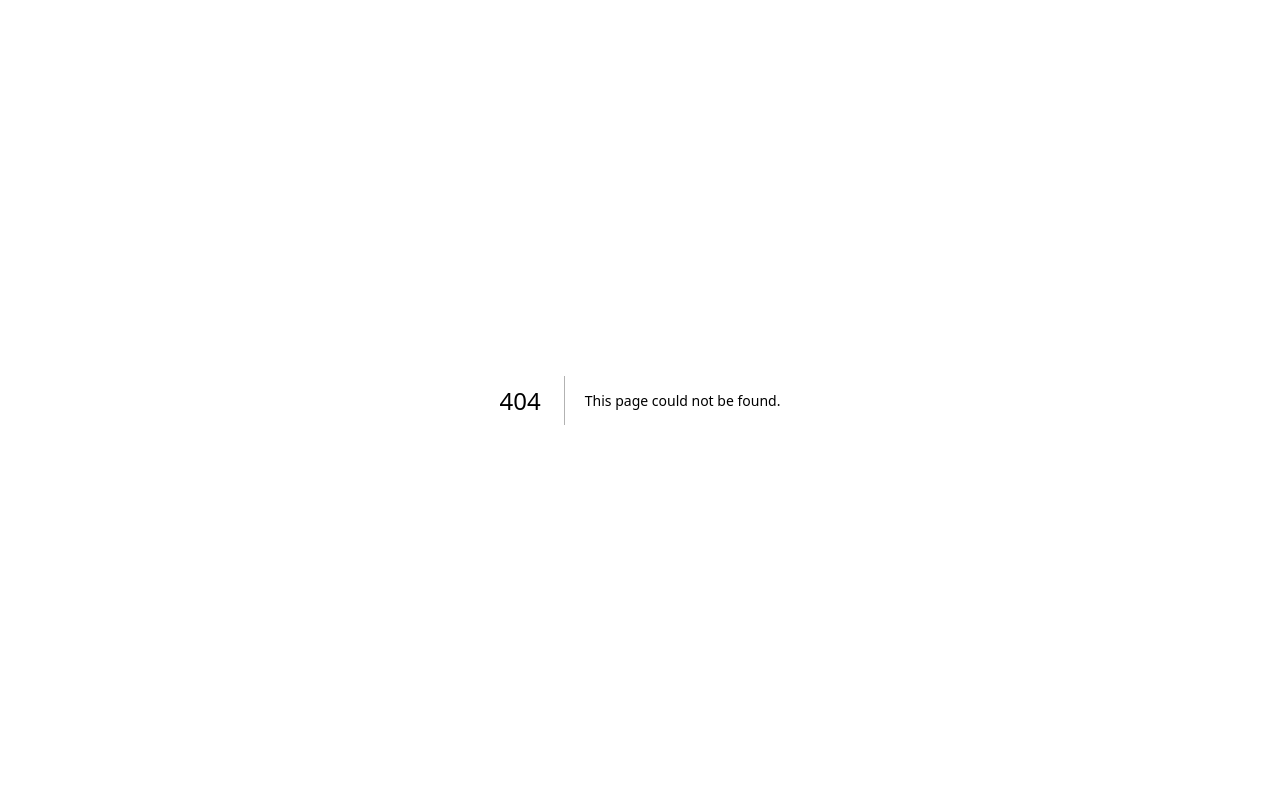
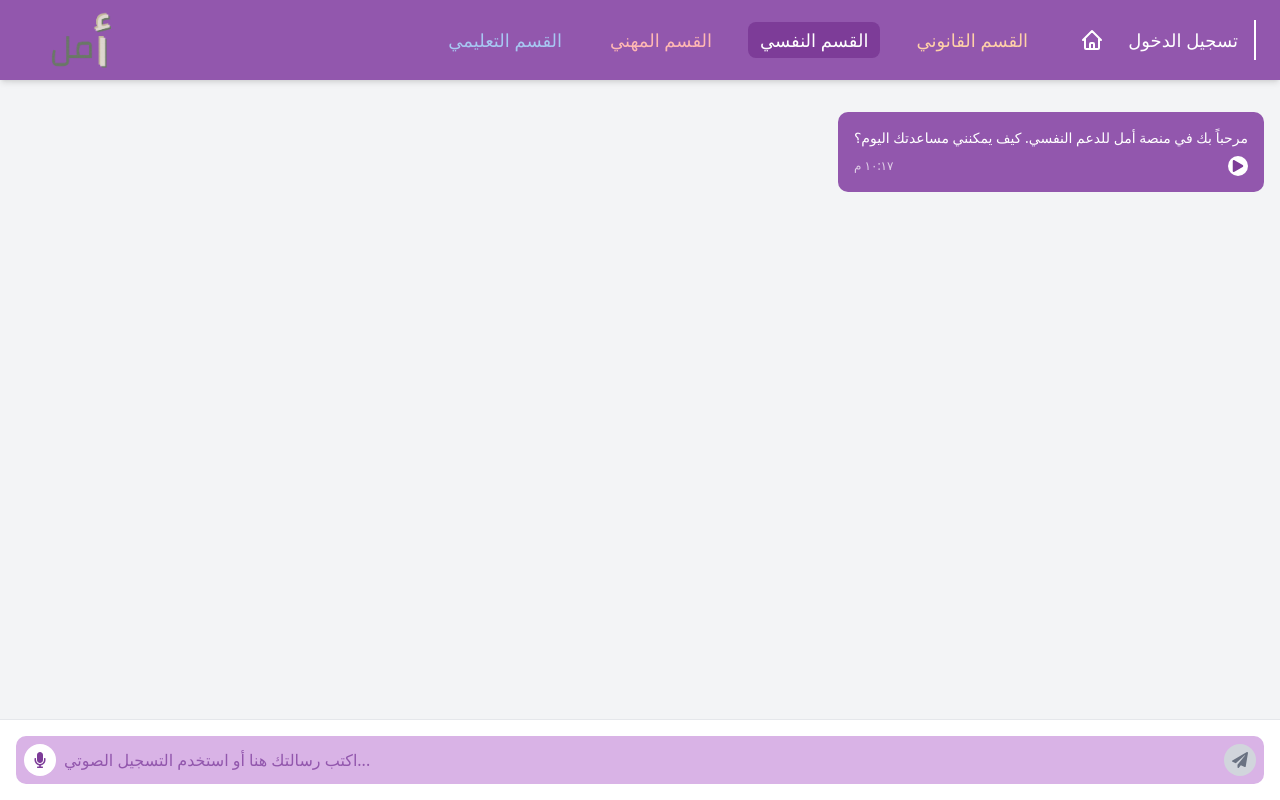
Before and after one commit to eyadai19/amal, a Next.js app: page /psychological in a window 1280 px wide. Before the commit this address had no page. Built offline with nearby package versions, Linux system fonts and the light colour scheme; no server answers.

Commit message:
دعم النفسي

```diff
--- /dev/null
+++ b/src/app/psychological/page.tsx
@@ -0,0 +1,9 @@
+import PsychologicalSupport from "@/components/PsychologicalPage";
+
+export default function lettersPage() {
+	return (
+		<div>
+			<PsychologicalSupport />
+		</div>
+	);
+}
--- /dev/null
+++ b/src/components/PsychologicalPage.tsx
@@ -0,0 +1,238 @@
+"use client";
+
+import { useEffect, useRef, useState } from "react";
+import {
+	FaMicrophone,
+	FaPaperPlane,
+	FaPause,
+	FaPlay,
+	FaStop,
+} from "react-icons/fa";
+import AmalNavbar from "./amalNavbar";
+
+type Message = {
+	id: string;
+	text: string;
+	sender: "user" | "bot";
+	timestamp: Date;
+};
+
+export default function PsychologicalSupport() {
+	const [messages, setMessages] = useState<Message[]>([
+		{
+			id: "1",
+			text: "مرحباً بك في منصة أمل للدعم النفسي. كيف يمكنني مساعدتك اليوم؟",
+			sender: "bot",
+			timestamp: new Date(),
+		},
+	]);
+	const [inputText, setInputText] = useState("");
+	const [isRecording, setIsRecording] = useState(false);
+	const [isPlaying, setIsPlaying] = useState(false);
+	const [activeAudioId, setActiveAudioId] = useState<string | null>(null);
+	const audioRefs = useRef<{ [key: string]: HTMLAudioElement | null }>({});
+
+	// هذه الدالة تحاكي استدعاء API للدعم النفسي
+	// في التطبيق الحقيقي، ستستبدل هذه الدالة باستدعاء حقيقي للباكند
+	const getPsychologicalResponse = async (
+		userMessage: string,
+	): Promise<string> => {
+		// محاكاة استجابة من API مع ردود عشوائية
+		const responses = [
+			"أنا هنا لأسمعك. أخبرني المزيد عن ما تشعر به.",
+			"يبدو أنك تمر بوقت صعب. تذكر أن مشاعرك مشروعة ومهمة.",
+			"شكراً لمشاركتي هذا. هل يمكنك أن تصف لي شعورك بمزيد من التفاصيل؟",
+			"أنا أفهم أن هذا قد يكون صعباً عليك. أنت لست وحدك في هذا.",
+			"مشاعرك مهمة جداً. دعنا نستكشف هذا الشعور معاً.",
+			"أنا أسمعك وأقدّر صراحتك. الحياة قد تكون صعبة أحياناً ولكن هناك دائماً أمل.",
+		];
+
+		// محاكاة تأخير الشبكة
+		await new Promise((resolve) =>
+			setTimeout(resolve, 1000 + Math.random() * 2000),
+		);
+
+		return responses[Math.floor(Math.random() * responses.length)];
+	};
+
+	const handleSendMessage = async () => {
+		if (!inputText.trim()) return;
+
+		// إضافة رسالة المستخدم
+		const userMessage: Message = {
+			id: Date.now().toString(),
+			text: inputText,
+			sender: "user",
+			timestamp: new Date(),
+		};
+		setMessages((prev) => [...prev, userMessage]);
+		setInputText("");
+
+		// الحصول على رد من البوت
+		const botResponseText = await getPsychologicalResponse(inputText);
+		const botMessage: Message = {
+			id: Date.now().toString(),
+			text: botResponseText,
+			sender: "bot",
+			timestamp: new Date(),
+		};
+		setMessages((prev) => [...prev, botMessage]);
+	};
+
+	const handleKeyPress = (e: React.KeyboardEvent) => {
+		if (e.key === "Enter" && !e.shiftKey) {
+			e.preventDefault();
+			handleSendMessage();
+		}
+	};
+
+	const toggleRecording = () => {
+		// هنا سيتم تنفيذ منطق التسجيل الصوتي
+		setIsRecording(!isRecording);
+
+		if (!isRecording) {
+			// محاكاة عملية التسجيل
+			console.log("بدء التسجيل...");
+		} else {
+			// محاكاة تحويل الصوت إلى نص
+			setTimeout(() => {
+				const recordedText = "هذا نص محاكى من الصوت المسجل";
+				setInputText(recordedText);
+			}, 1500);
+		}
+	};
+
+	const toggleAudioPlayback = (messageId: string) => {
+		const audio = audioRefs.current[messageId];
+
+		if (!audio) {
+			// محاكاة تحويل النص إلى كلام
+			const audioUrl = `https://example.com/tts?text=${encodeURIComponent(
+				messages.find((m) => m.id === messageId)?.text || "",
+			)}`;
+
+			const newAudio = new Audio(audioUrl);
+			audioRefs.current[messageId] = newAudio;
+
+			newAudio.onplay = () => {
+				setIsPlaying(true);
+				setActiveAudioId(messageId);
+			};
+
+			newAudio.onpause = () => {
+				setIsPlaying(false);
+				setActiveAudioId(null);
+			};
+
+			newAudio.onended = () => {
+				setIsPlaying(false);
+				setActiveAudioId(null);
+			};
+
+			newAudio.play();
+		} else {
+			if (isPlaying && activeAudioId === messageId) {
+				audio.pause();
+			} else {
+				audio.play();
+			}
+		}
+	};
+
+	// تنظيف تأثيرات الصوت عند إلغاء تحميل المكون
+	useEffect(() => {
+		return () => {
+			Object.values(audioRefs.current).forEach((audio) => {
+				if (audio) {
+					audio.pause();
+					audio.src = "";
+				}
+			});
+		};
+	}, []);
+
+	return (
+		<div className="flex h-screen flex-col bg-gray-100 pt-24">
+			<AmalNavbar backgroundColor="#9257AD" activeSection={"psychological"} />
+
+			{/* منطقة المحادثة */}
+			<div className="flex-1 space-y-4 overflow-y-auto p-4">
+				{messages.map((message) => (
+					<div
+						key={message.id}
+						className={`flex ${message.sender === "user" ? "justify-start" : "justify-end"}`}
+					>
+						<div
+							className={`max-w-xs rounded-lg p-4 md:max-w-md lg:max-w-lg ${
+								message.sender === "user"
+									? "bg-[#D9B3E6] text-[#7D3C98]"
+									: "bg-[#9257AD] text-white"
+							}`}
+						>
+							<p className="text-sm">{message.text}</p>
+							<div className="mt-2 flex items-center justify-between">
+								<span className="text-xs opacity-70">
+									{message.timestamp.toLocaleTimeString("ar-EG", {
+										hour: "2-digit",
+										minute: "2-digit",
+									})}
+								</span>
+								{message.sender === "bot" && (
+									<button
+										onClick={() => toggleAudioPlayback(message.id)}
+										className={`rounded-full p-1 ${
+											activeAudioId === message.id && isPlaying
+												? "bg-[#7D3C98] text-white"
+												: "bg-white text-[#7D3C98]"
+										}`}
+									>
+										{activeAudioId === message.id && isPlaying ? (
+											<FaPause size={12} />
+										) : (
+											<FaPlay size={12} />
+										)}
+									</button>
+								)}
+							</div>
+						</div>
+					</div>
+				))}
+			</div>
+
+			{/* منطقة الإدخال */}
+			<div className="border-t border-gray-200 bg-white p-4">
+				<div className="flex items-center rounded-lg bg-[#D9B3E6] p-2">
+					<button
+						onClick={toggleRecording}
+						className={`mr-2 rounded-full p-2 ${
+							isRecording
+								? "bg-[#7D3C98] text-white"
+								: "bg-white text-[#7D3C98]"
+						}`}
+					>
+						{isRecording ? <FaStop size={16} /> : <FaMicrophone size={16} />}
+					</button>
+					<textarea
+						value={inputText}
+						onChange={(e) => setInputText(e.target.value)}
+						onKeyPress={handleKeyPress}
+						placeholder="اكتب رسالتك هنا أو استخدم التسجيل الصوتي..."
+						className="flex-1 resize-none bg-transparent text-[#7D3C98] placeholder-[#9257AD] outline-none"
+						rows={1}
+					/>
+					<button
+						onClick={handleSendMessage}
+						disabled={!inputText.trim()}
+						className={`ml-2 rounded-full p-2 ${
+							inputText.trim()
+								? "bg-[#7D3C98] text-white"
+								: "bg-gray-300 text-gray-500"
+						}`}
+					>
+						<FaPaperPlane size={16} />
+					</button>
+				</div>
+			</div>
+		</div>
+	);
+}
--- a/src/components/number/NumberPage.tsx
+++ b/src/components/number/NumberPage.tsx
@@ -1,11 +1,18 @@
 // components/numbers/NumberPage.tsx
 "use client";
 import { Button } from "@/components/ui/button";
+import { numberOcrApi } from "@/utils/api";
 import { ArabicNumeralsKeys } from "@/utils/arabicNumerals";
 import { numbersData } from "@/utils/numbersData";
 import Link from "next/link";
 import { useEffect, useRef, useState } from "react";
-import { FaArrowLeft, FaEraser, FaPencilAlt, FaTimes } from "react-icons/fa";
+import {
+	FaArrowLeft,
+	FaEraser,
+	FaPencilAlt,
+	FaSpinner,
+	FaTimes,
+} from "react-icons/fa";
 import AmalNavbar from "../amalNavbar";
 
 export default function NumberPage({
@@ -24,6 +31,8 @@ export default function NumberPage({
 	const ctxRef = useRef<CanvasRenderingContext2D | null>(null);
 	const [isDrawing, setIsDrawing] = useState(false);
 	const [prediction, setPrediction] = useState<string | null>(null);
+	const [isLoading, setIsLoading] = useState(false);
+	const [confidence, setConfidence] = useState<number | null>(null);
 
 	const currentNumber = numbersData[params.number];
 
@@ -39,12 +48,14 @@ export default function NumberPage({
 				ctx.lineCap = "round";
 				ctx.lineJoin = "round";
 				ctx.strokeStyle = "#1E3A6E";
-				ctx.lineWidth = 3;
+				ctx.lineWidth = 15;
 				ctx.fillStyle = "white";
 				ctx.fillRect(0, 0, canvas.width, canvas.height);
 				ctxRef.current = ctx;
 			}
 			setAccuracyResult(null);
+			setPrediction(null);
+			setConfidence(null);
 		}
 	}, [showPad]);
 
@@ -69,16 +80,25 @@ export default function NumberPage({
 		const ctx = canvas.getContext("2d");
 		if (!ctx) return;
 
-		ctx.lineTo(e.nativeEvent.offsetX, e.nativeEvent.offsetY);
+		// إعدادات الممحاة
+		if (isErasing) {
+			ctx.globalCompositeOperation = "source-over";
+			ctx.strokeStyle = "#ffffff"; // لون الخلفية الأبيض
+			ctx.lineWidth = 20;
+		}
+		// إعدادات القلم
+		else {
+			ctx.globalCompositeOperation = "source-over";
 			ctx.strokeStyle = "#000000";
 			ctx.lineWidth = 15;
-		ctx.lineCap = "round";
+		}
+
+		ctx.lineTo(e.nativeEvent.offsetX, e.nativeEvent.offsetY);
 		ctx.stroke();
 	};
 
 	const stopDrawing = () => {
 		if (!ctxRef.current) return;
-		// isDrawing.current = false;
 		setIsDrawing(false);
 		ctxRef.current.closePath();
 	};
@@ -90,22 +110,65 @@ export default function NumberPage({
 		const ctx = canvas.getContext("2d");
 		if (!ctx) return;
 
-		ctx.fillStyle = "#ffffff";
+		ctx.fillStyle = "white";
 		ctx.fillRect(0, 0, canvas.width, canvas.height);
 		setPrediction(null);
+		setAccuracyResult(null);
+		setConfidence(null);
 	};
 
-	const handleSubmitDrawing = () => {
-		const randomAccuracy = Math.floor(Math.random() * 30) + 70;
-		const isCorrect = randomAccuracy > 80;
+	const handleSubmitDrawing = async () => {
+		const canvas = canvasRef.current;
+		if (!canvas) return;
+
+		setIsLoading(true);
+		setAccuracyResult(null);
+
+		const dataUrl = canvas.toDataURL("image/png");
+		const blob = await (await fetch(dataUrl)).blob();
+
+		const formData = new FormData();
+		formData.append("image", blob, "drawing.png");
+
+		try {
+			const response = await fetch(numberOcrApi, {
+				method: "POST",
+				body: formData,
+			});
+
+			if (!response.ok) {
+				throw new Error("Network response was not ok");
+			}
+
+			const data = await response.json();
+			const predictedDigit = data.character;
+			const predictionConfidence = data.confidence;
+
+			const isCorrect = predictedDigit === currentNumber!.value.toString();
+
+			// تعيين الدقة بناءً على صحة التوقع
+			const finalAccuracy = isCorrect ? predictionConfidence : 0;
 
 			setAccuracyResult({
 				correct: isCorrect,
-			accuracy: randomAccuracy,
+				accuracy: finalAccuracy,
 				feedback: isCorrect
 					? "رسمة ممتازة! استمر في الممارسة"
 					: "حاول مرة أخرى وركز على الشكل الصحيح",
 			});
+
+			setPrediction(predictedDigit);
+			setConfidence(predictionConfidence);
+		} catch (error) {
+			console.error("Error:", error);
+			setAccuracyResult({
+				correct: false,
+				accuracy: 0,
+				feedback: "حدث خطأ أثناء معالجة الرسمة",
+			});
+		} finally {
+			setIsLoading(false);
+		}
 	};
 
 	if (!currentNumber) {
@@ -282,8 +345,6 @@ export default function NumberPage({
 							onMouseMove={draw}
 							onMouseUp={stopDrawing}
 							onMouseLeave={stopDrawing}
-							// onTouchStart={startDrawing}
-							// onTouchMove={draw}
 							onTouchEnd={stopDrawing}
 						/>
 
@@ -299,8 +360,16 @@ export default function NumberPage({
 							<Button
 								className="bg-[#1E3A6E] text-white"
 								onClick={handleSubmitDrawing}
+								disabled={isLoading}
 							>
-								إرسال الرسمة
+								{isLoading ? (
+									<>
+										<FaSpinner className="mr-2 animate-spin" />
+										جاري المعالجة...
+									</>
+								) : (
+									"إرسال الرسمة"
+								)}
 							</Button>
 						</div>
 
@@ -312,8 +381,9 @@ export default function NumberPage({
 									{accuracyResult.correct ? "صحيح ✓" : "غير صحيح ✗"}
 								</p>
 								<p className="text-gray-600">
-									الدقة: {accuracyResult.accuracy}%
+									الدقة: {accuracyResult?.correct ? confidence?.toFixed(2) : 0}%
 								</p>
+								<p className="text-gray-600">الرقم المتوقع: {prediction}</p>
 								{accuracyResult.feedback && (
 									<p className="mt-2 text-sm text-gray-500">
 										{accuracyResult.feedback}
--- /dev/null
+++ b/src/utils/api.ts
@@ -0,0 +1,2 @@
+const baseUrl = "http://localhost:8000";
+export const numberOcrApi = `${baseUrl}/predict`;
```
Lines whose indentation alone changed are shown as unchanged.
